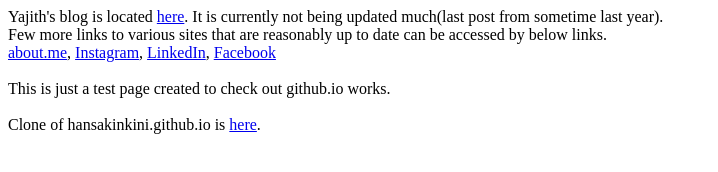
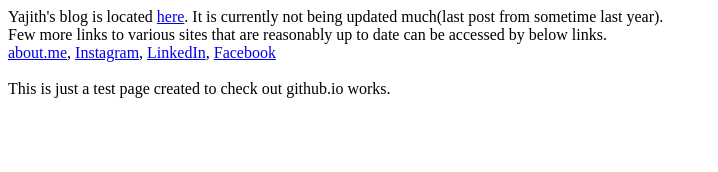
Before and after one commit to yajith/yajith.github.io, a plain HTML site: page index.html in a window 1280 px wide. Shown: the whole page, without its empty margins (0-718 px from the left). Drawn offline with Linux system fonts and the light colour scheme.

Commit message:
Update index.html
removed the link to hansakinkini.github.io

```diff
--- a/index.html
+++ b/index.html
@@ -6,6 +6,5 @@ Few more links to various sites that are reasonably up to date can be accessed b
 <a href=http://about.me/yajith>about.me</a>, <a href="https://www.instagram.com/yajith/">Instagram</a>,
 <a href="https://www.linkedin.com/in/yajith">LinkedIn</a>, <a href="https://www.facebook.com/yajith">Facebook</a></br></br>
 This is just a test page created to check out github.io works.</br></br>
-Clone of hansakinkini.github.io is <a href="hansakinkini/index.html">here</a>.
 </BODY>
 </HTML>
```
